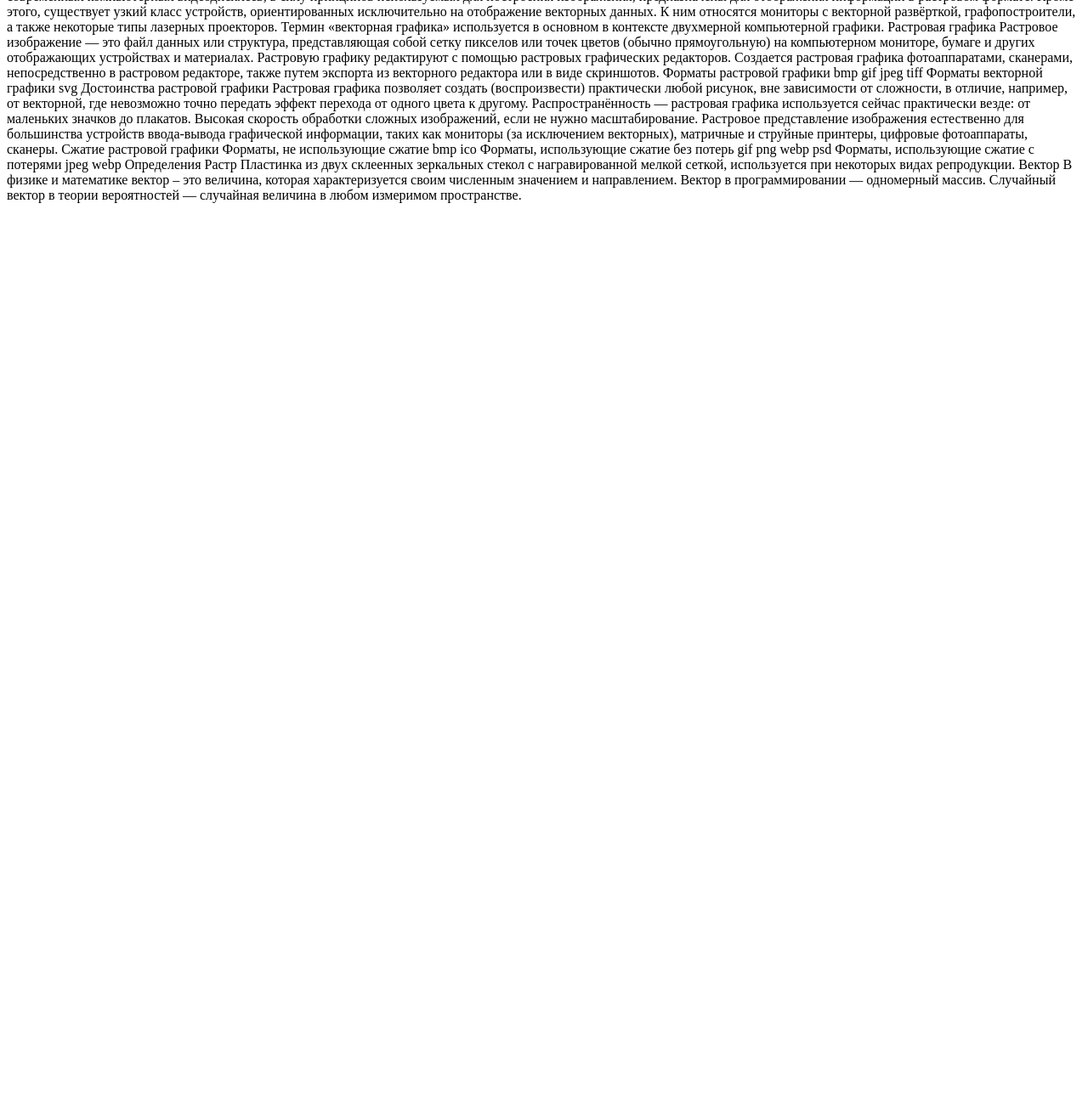
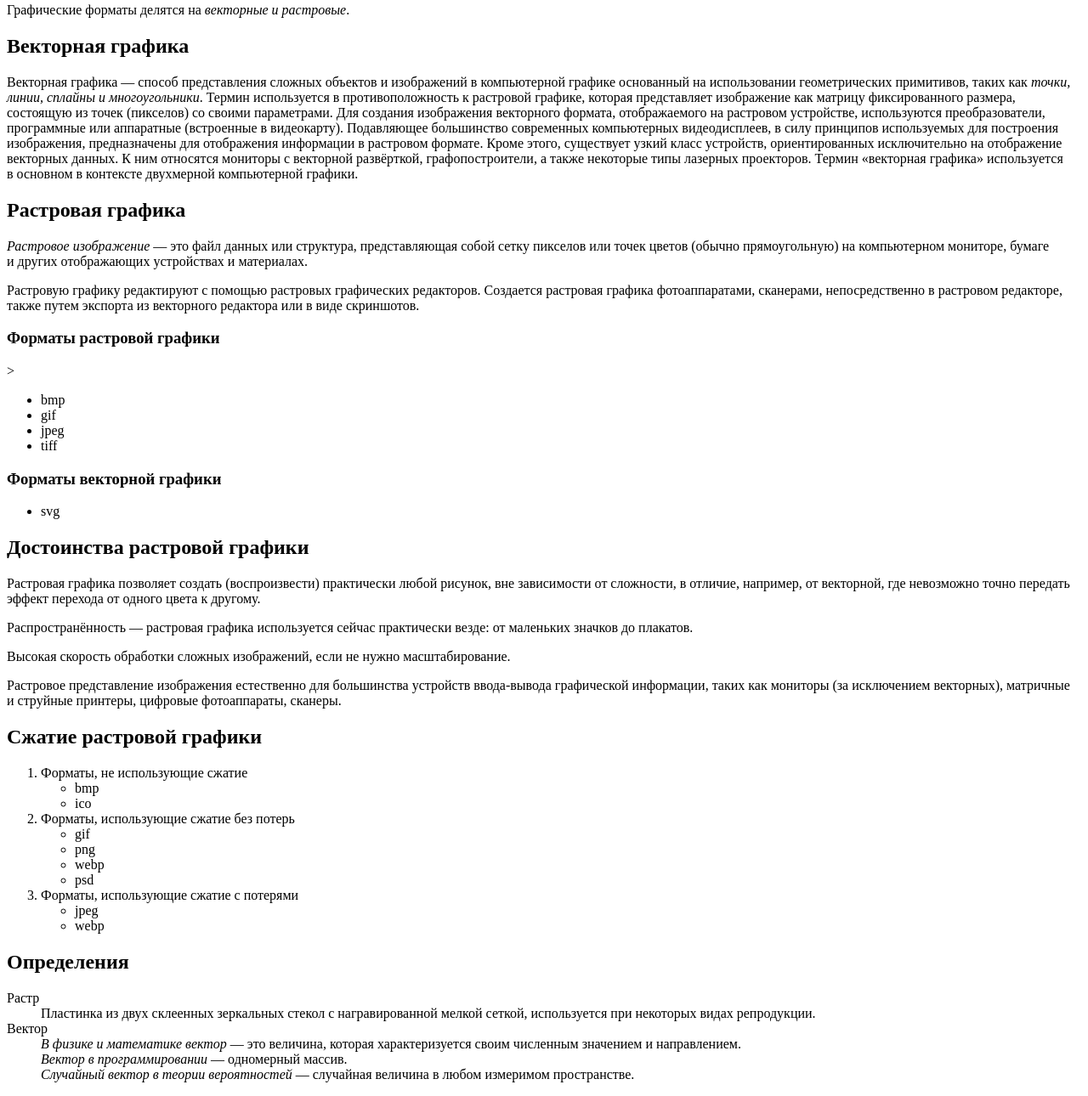
Before and after one commit to l0tka-py/HTML, a plain HTML site: page index.html in a window 1280 px wide. Shown: the part 111-1401 px from the top of the page at 85% size. Before the commit the page ends 800 px from the top, so only its background shows below. Drawn offline with Linux system fonts and the light colour scheme.

Commit message:
Выполнил основные изменения в проекте

```diff
--- a/index.html
+++ b/index.html
@@ -1,75 +1,93 @@
 <!doctype html>
-<html lang="en">
+<html lang="ru">
 <head>
-    <meta charset="UTF-8">
-    <meta name="viewport"
-          content="width=device-width, user-scalable=no, initial-scale=1.0, maximum-scale=1.0, minimum-scale=1.0">
-    <meta http-equiv="X-UA-Compatible" content="ie=edge">
-    <title>Document</title>
+<meta charset="UTF-8">
+<title>Графические форматы</title>
 </head>
 <body>
-Графические форматы
+<h1>Графические форматы</h1>
+<p> <dfn>Графический формат</dfn>&nbsp;&mdash; это способ записи графической информации.
+Графические форматы файлов предназначены для хранения изображений, таких как <em>фотографии и&nbsp;рисунки</em>.</p>
 
-Графический формат — это способ записи графической информации. Графические форматы файлов предназначены для хранения изображений, таких как фотографии и рисунки.
+<p>Графические форматы делятся на&nbsp;<em>векторные и&nbsp;растровые</em>.</p>
 
-Графические форматы делятся на векторные и растровые.
+<h2>Векторная графика</h2>
 
-Векторная графика
+<p>Векторная графика&nbsp;&mdash; способ представления сложных объектов и&nbsp;изображений в&nbsp;компьютерной графике основанный на&nbsp;использовании
+геометрических примитивов, таких как <em>точки, линии, сплайны и&nbsp;многоугольники</em>.
+Термин используется в&nbsp;противоположность к&nbsp;растровой графике, которая представляет изображение как матрицу фиксированного размера,
+состоящую из&nbsp;точек (пикселов) со&nbsp;своими параметрами. Для создания изображения векторного формата, отображаемого на&nbsp;растровом устройстве,
+используются преобразователи, программные или аппаратные (встроенные в&nbsp;видеокарту). Подавляющее большинство современных компьютерных
+видеодисплеев, в&nbsp;силу принципов используемых для построения изображения, предназначены для отображения информации в&nbsp;растровом формате.
+Кроме этого, существует узкий класс устройств, ориентированных исключительно на&nbsp;отображение векторных данных.
+К&nbsp;ним относятся мониторы с&nbsp;векторной развёрткой, графопостроители, а&nbsp;также некоторые типы лазерных проекторов.
+Термин &laquo;векторная графика&raquo; используется в&nbsp;основном в&nbsp;контексте двухмерной компьютерной графики.</p>
 
-Векторная графика — способ представления сложных объектов и изображений в компьютерной графике основанный на использовании геометрических примитивов, таких как точки, линии, сплайны и многоугольники. Термин используется в противоположность к растровой графике, которая представляет изображение как матрицу фиксированного размера, состоящую из точек (пикселов) со своими параметрами. Для создания изображения векторного формата, отображаемого на растровом устройстве, используются преобразователи, программные или аппаратные (встроенные в видеокарту). Подавляющее большинство современных компьютерных видеодисплеев, в силу принципов используемых для построения изображения, предназначены для отображения информации в растровом формате. Кроме этого, существует узкий класс устройств, ориентированных исключительно на отображение векторных данных. К ним относятся мониторы с векторной развёрткой, графопостроители, а также некоторые типы лазерных проекторов. Термин «векторная графика» используется в основном в контексте двухмерной компьютерной графики.
+<h2>Растровая графика</h2>
 
-Растровая графика
+<p><dfn>Растровое изображение</dfn>&nbsp;&mdash; это файл данных или структура, представляющая собой сетку пикселов или точек цветов (обычно прямоугольную) на
+компьютерном мониторе, бумаге и&nbsp;других отображающих устройствах и&nbsp;материалах.</p>
+<p>Растровую графику редактируют с&nbsp;помощью растровых графических редакторов. Создается растровая графика фотоаппаратами, сканерами, непосредственно
+в&nbsp;растровом редакторе, также путем экспорта из&nbsp;векторного редактора или в&nbsp;виде скриншотов.</p>
 
-Растровое изображение — это файл данных или структура, представляющая собой сетку пикселов или точек цветов (обычно прямоугольную) на компьютерном мониторе, бумаге и других отображающих устройствах и материалах.
-
-Растровую графику редактируют с помощью растровых графических редакторов. Создается растровая графика фотоаппаратами, сканерами, непосредственно в растровом редакторе, также путем экспорта из векторного редактора или в виде скриншотов.
+<h3>Форматы растровой графики</h3>&gt;
+<ul>
+<li>bmp</li>
+<li>gif</li>
+<li>jpeg</li>
+<li>tiff</li>
+</ul>
 
 
+<h3>Форматы векторной графики</h3>
 
-Форматы растровой графики
+<ul>
+<li>svg</li>
+</ul>
 
-bmp
-gif
-jpeg
-tiff
+<h2>Достоинства растровой графики</h2>
 
-Форматы векторной графики
-
-svg
+<p>Растровая графика позволяет создать (воспроизвести) практически любой рисунок, вне зависимости от&nbsp;сложности, в&nbsp;отличие,
+например, от&nbsp;векторной, где невозможно точно передать эффект перехода от&nbsp;одного цвета к&nbsp;другому.</p>
+<p>Распространённость&nbsp;&mdash; растровая графика используется сейчас практически везде: от&nbsp;маленьких значков до&nbsp;плакатов.</p>
+<p>Высокая скорость обработки сложных изображений, если не&nbsp;нужно масштабирование.</p>
+<p>Растровое представление изображения естественно для большинства устройств ввода-вывода графической информации, таких как
+мониторы (за&nbsp;исключением векторных), матричные и&nbsp;струйные принтеры, цифровые фотоаппараты, сканеры.</p>
 
 
-Достоинства растровой графики
+<h2>Сжатие растровой графики</h2>
 
-Растровая графика позволяет создать (воспроизвести) практически любой рисунок, вне зависимости от сложности, в отличие, например, от векторной, где невозможно точно передать эффект перехода от одного цвета к другому.
-Распространённость — растровая графика используется сейчас практически везде: от маленьких значков до плакатов.
-Высокая скорость обработки сложных изображений, если не нужно масштабирование.
-Растровое представление изображения естественно для большинства устройств ввода-вывода графической информации, таких как мониторы (за исключением векторных), матричные и струйные принтеры, цифровые фотоаппараты, сканеры.
+<ol>
+<li> Форматы, не&nbsp;использующие сжатие
+<ul>
+<li>bmp</li>
+<li>ico</li>
+</ul>
+</li>
+<li>Форматы, использующие сжатие без потерь
+<ul>
+<li>gif</li>
+<li>png</li>
+<li>webp</li>
+<li>psd</li>
+</ul>
+</li>
+<li>Форматы, использующие сжатие с&nbsp;потерями
+<ul>
+<li>jpeg</li>
+<li>webp</li>
+</ul>
+</li>
+</ol>
+<h2>Определения</h2>
 
-
-
-Сжатие растровой графики
-
-Форматы, не использующие сжатие
-bmp
-ico
-Форматы, использующие сжатие без потерь
-gif
-png
-webp
-psd
-Форматы, использующие сжатие с потерями
-jpeg
-webp
-
-
-
-Определения
-
-Растр
-Пластинка из двух склеенных зеркальных стекол с награвированной мелкой сеткой, используется при некоторых видах репродукции.
-Вектор
-В физике и математике вектор – это величина, которая характеризуется своим численным значением и направлением.
-Вектор в программировании — одномерный массив.
-Случайный вектор в теории вероятностей — случайная величина в любом измеримом пространстве.
+<dl>
+<dt>Растр</dt>
+<dd>Пластинка из&nbsp;двух склеенных зеркальных стекол с&nbsp;награвированной мелкой сеткой, используется при некоторых видах репродукции.</dd>
+<dt>Вектор</dt>
+<dd><dfn>В&nbsp;физике и&nbsp;математике вектор</dfn>&nbsp;&mdash; это величина, которая характеризуется своим численным значением и&nbsp;направлением.</dd>
+<dd><dfn>Вектор в&nbsp;программировании</dfn>&nbsp;&mdash; одномерный массив.</dd>
+<dd><dfn>Случайный вектор в&nbsp;теории вероятностей</dfn>&nbsp;&mdash; случайная величина в&nbsp;любом измеримом пространстве.</dd>
+</dl>
 </body>
 </html>
```
Also changed, not shown: poem.html (added, +26 -0 lines), poem2.html (added, +35 -0 lines).
